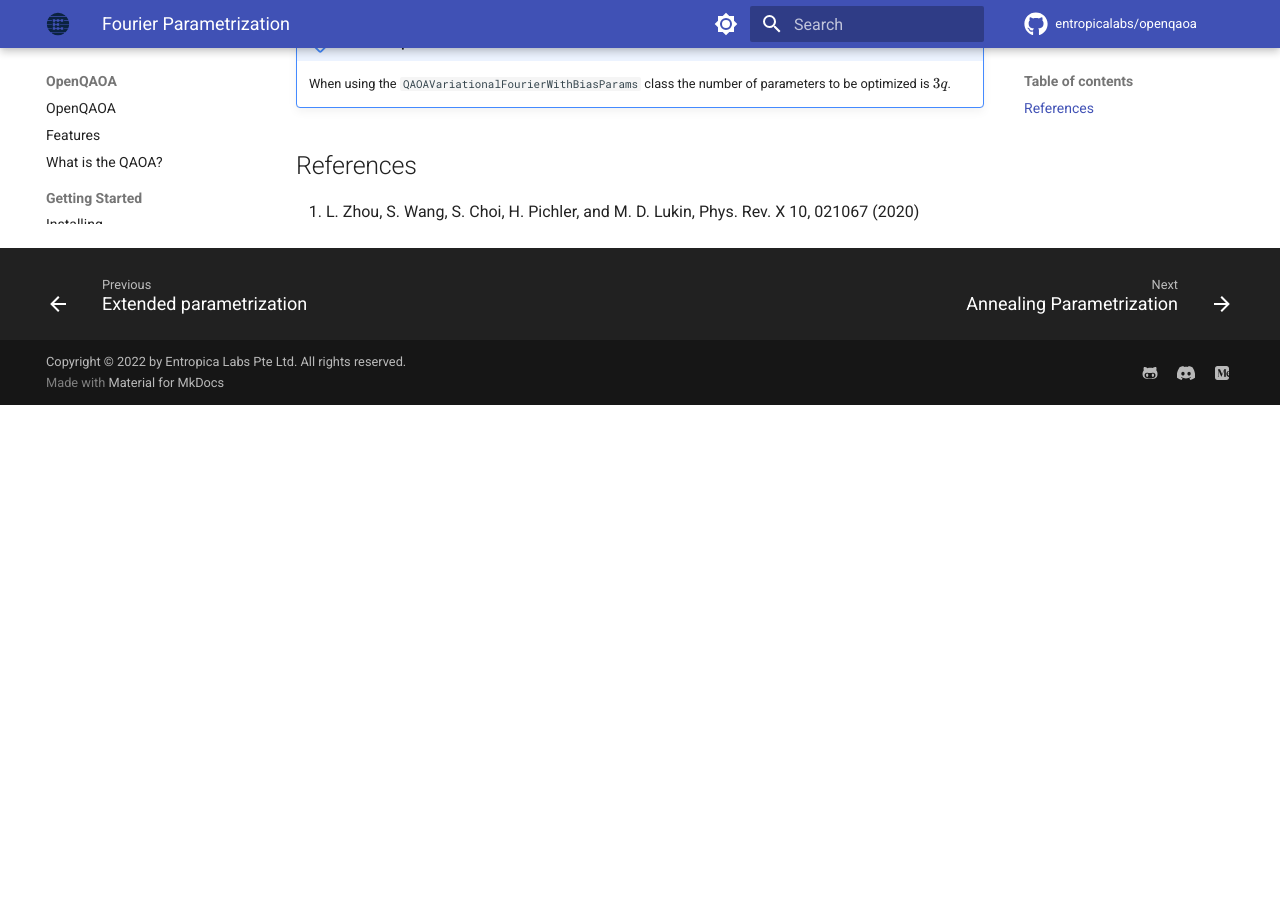
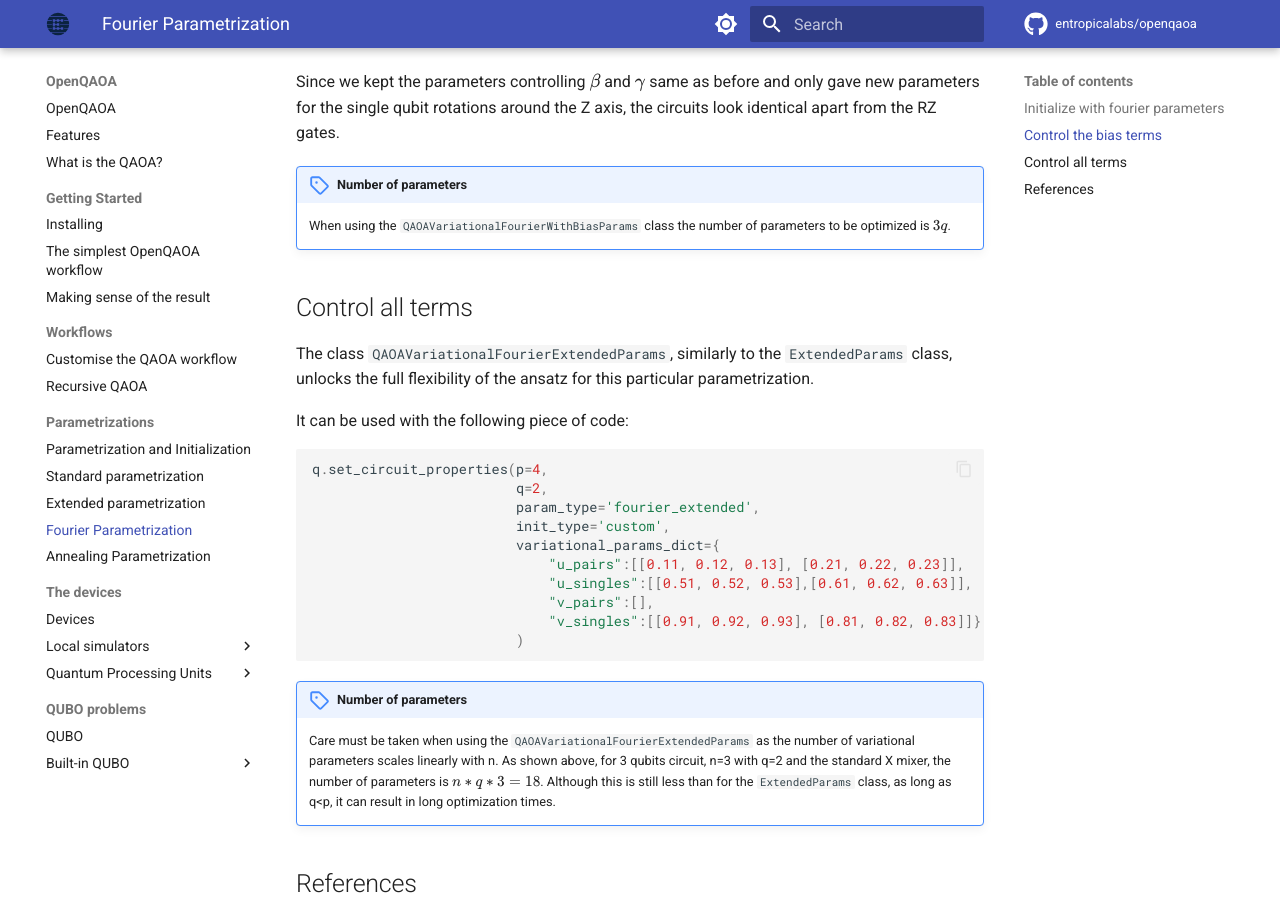
Before and after one commit to entropicalabs/openqaoa-website, an MkDocs documentation site: the page built from docs/parametrization/fourier-parametrization.md, in a window 1280 px wide and 900 px high, scrolled down 3648 px. Built offline with MkDocs 1.6.1 and Material for MkDocs 9.7.7, drawn with Linux system fonts in a browser that asks for light colours; comment, search, counter and statistics services are not loaded; before the commit the page ends 4053 px from its top, so only the background shows below that; some of the changed text lies outside the part shown.

Commit message:
realized that fourier params had an extended implementation too. adding this one and some colour boxes

````diff
--- a/docs/parametrization/fourier-parametrization.md
+++ b/docs/parametrization/fourier-parametrization.md
@@ -19,6 +19,7 @@ In [1], the authors show that certain variants of this basic Fourier parametrisa
 !!! note "Number of parameters"
     The depth of the circuit is still linear in the number of layers, $p$. The advantage is in the smaller number of variational parameters to be optimized, as long as $q \leq p$.
 
+## Initialize with fourier parameters
 Let us once again take the cost Hamiltonian to be $H_C = 2.5 (Z_0Z_1 + Z_1Z_2 + Z_0Z_2) + 3.5 (Z_0 + Z_1 + Z_2)$ and construct a circuit of 4 layers (p=4). In the standard parametrization this would give $2*4 = 8$ variational parameters. The fourier parametrization, however, allows to work with less. Let's set $q=2$, giving only $4$ parameters to be optimized.
 We can further specify the initial values of those using the custom initialization, for example with the following:
 
@@ -65,7 +66,7 @@ Indeed, this is what we see in the brackets next to this gate.
 !!! note "Fourier with `ramp`"
     When the fourier parametrization is initialized with `ramp`, the optimization starts from $\vec{v} = \vec{u} = [0.35, 0, 0, ..., 0]$ where the length of the vectors is $q$. This is because at a single layer, $p=1$, and no user-specified time, the standard parameters $\beta$ and $\gamma$ are 0.35.
 
-
+## Control the bias terms
 The class `QAOAVariationalFourierWithBiasParams` extends upon the above by allowing for an additional parameter controlling the single qubit rotations around the Z axis, analogous to what `StandardWithBiasParams` implements.
 One way to use this class is by setting the circuit properties as:
 ```Python
@@ -88,6 +89,26 @@ Since we kept the parameters controlling $\beta$ and $\gamma$ same as before and
 !!! note "Number of parameters"
     When using the `QAOAVariationalFourierWithBiasParams` class the number of parameters to be optimized is $3q$.
 
+## Control all terms
+The class `QAOAVariationalFourierExtendedParams`, similarly to the `ExtendedParams` class, unlocks the full flexibility of the ansatz for this particular parametrization.
+
+It can be used with the following piece of code:
+```Python
+q.set_circuit_properties(p=4,
+                         q=2,
+                         param_type='fourier_extended',
+                         init_type='custom',
+                         variational_params_dict={
+                             "u_pairs":[[0.11, 0.12, 0.13], [0.21, 0.22, 0.23]],
+                             "u_singles":[[0.51, 0.52, 0.53],[0.61, 0.62, 0.63]],
+                             "v_pairs":[],
+                             "v_singles":[[0.91, 0.92, 0.93], [0.81, 0.82, 0.83]]}
+                         )
+```
+
+!!! note "Number of parameters"
+    Care must be taken when using the `QAOAVariationalFourierExtendedParams` as the number of variational parameters scales linearly with n. As shown above, for 3 qubits circuit, n=3 with q=2 and the standard X mixer, the number of parameters is $n*q*3=18$. Although this is still less than for the `ExtendedParams` class, as long as q<p, it can result in long optimization times.
+
 References
 ----------
 1. L. Zhou, S. Wang, S. Choi, H. Pichler, and M. D. Lukin, Phys. Rev. X 10, 021067 (2020)
````
Also changed, not shown: docs/parametrization/annealing-parametrization.md (+9 -4 lines), docs/parametrization/extended-parametrization.md (+6 -3 lines).
